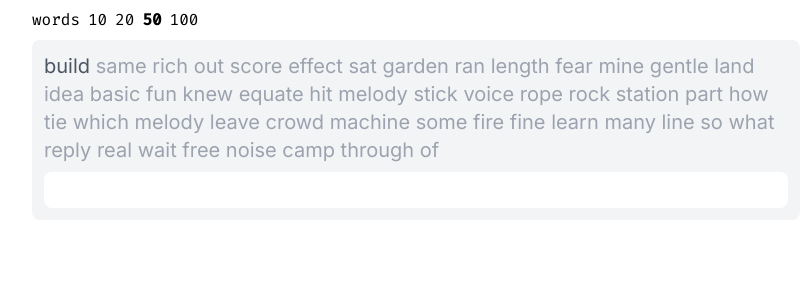
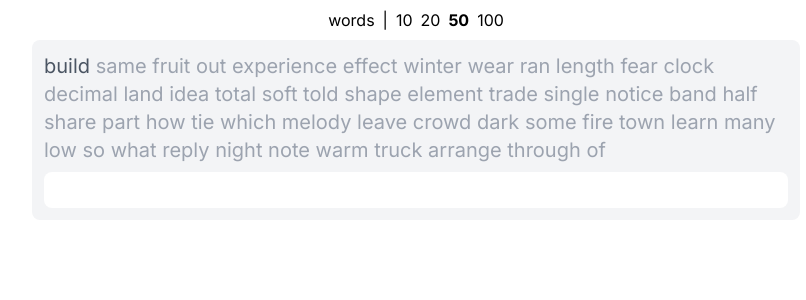
Before and after one commit to samkaj/hypist-ts, a SvelteKit app: page / in a window 1280 px wide. Shown: the top 300 px of the page, without its empty margins (224-1030 px from the left). Built offline with nearby package versions, Linux system fonts and the light colour scheme; a web font is replaced by a local one.

Commit message:
Feat: start implementing different gamemodes

```diff
--- a/src/components/game-controllers/SettingsPane.svelte
+++ b/src/components/game-controllers/SettingsPane.svelte
@@ -1,48 +1,61 @@
 <script lang="ts">
+  let timed = false;
   import { settingsStore } from "../../stores/Store";
+  import { Gamemode } from "../../models";
   let wordCounts = getWordCounts();
-  let wordCountsAreVisible = true;
+  const separator = " | ";
 
   function getWordCounts(): Array<number> {
-    const amounts: Array<number> = [10, 20, 50, 100];
-    return amounts;
+    if (timed) {
+      return new Array<number>(10, 15, 30, 60);
+    }
+
+    return new Array<number>(10, 20, 50, 100);
   }
 
   function matchesStore(count: number): boolean {
-    return count == $settingsStore.wordCount;
+    if (timed) {
+      return count === $settingsStore.duration;
+    }
+    return count === $settingsStore.wordCount;
   }
 
   function changeWordCount(newCount: number) {
     let newSettings = { ...$settingsStore };
-    newSettings.wordCount = newCount;
+
+    if (timed) {
+      newSettings.duration = newCount;
+      newSettings.gamemode = Gamemode.Timed;
+    } else {
+      newSettings.wordCount = newCount;
+      newSettings.gamemode = Gamemode.Words;
+    }
+
     settingsStore.set(newSettings);
 
     wordCounts = getWordCounts(); // FIXME: workaround to update #each call below
   }
-
-  function hideIfToggled(): string {
-    if (wordCountsAreVisible) {
-      return "";
-    }
-    return "hidden ";
-  }
 </script>
 
-<ul class="font-mono w-full flex flex-row space-x-2">
+<ul class="flex text-center flex-row mx-auto space-x-2 w-fit">
   <li>
     <button
       on:click={() => {
-        wordCountsAreVisible = !wordCountsAreVisible;
-        wordCounts = getWordCounts(); // FIXME: workaround to update #each call below
-      }}>words</button
+        timed = !timed;
+        changeWordCount(
+          timed ? $settingsStore.duration : $settingsStore.wordCount
+        );
+        wordCounts = getWordCounts();
+      }}
     >
+      {timed ? "timed" : "words"}
+    </button>
+  </li>
+  <li class="select-none">
+    {separator}
   </li>
   {#each wordCounts as count}
-    <li
-      class={matchesStore(count)
-        ? "font-bold "
-        : hideIfToggled() + "hover:font-bold"}
-    >
+    <li class={matchesStore(count) ? "font-bold " : "hover:font-bold "}>
       <button on:click={() => changeWordCount(count)}>
         {count}
       </button>
--- a/src/game/WordGenerator.ts
+++ b/src/game/WordGenerator.ts
@@ -981,7 +981,6 @@ const words: string[] = [
   "bar",
   "offer",
   "segment",
-  "slave",
   "duck",
   "instant",
   "market",
--- a/src/models/index.ts
+++ b/src/models/index.ts
@@ -1,8 +1,15 @@
+export enum Gamemode {
+  Timed,
+  Words,
+}
+
 export type User = {
   name: string;
   email: string;
 };
 
 export type Settings = {
+  gamemode: Gamemode;
   wordCount: number;
-}
+  duration: number;
+};
--- a/src/stores/Store.ts
+++ b/src/stores/Store.ts
@@ -74,4 +74,5 @@ export const userStore = localStorageStore<User>("user");
 export const tokenStore = cookieStore("token");
 export const settingsStore = localStorageStore<Settings>("settings", {
   wordCount: 50,
+  duration: 30,
 });
```
